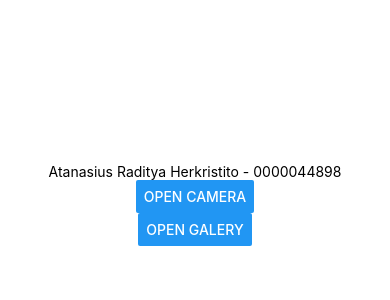
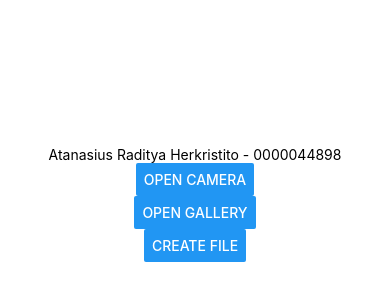
Before and after one commit to BANGATA/cross-platform, a React Native app: screen / in a window 390 px wide. Shown: the part 218-518 px from the top of the page. Built offline with nearby package versions, Linux system fonts and the light colour scheme.

Commit message:
feat: react native fs

```diff
--- a/App.js
+++ b/App.js
@@ -9,7 +9,7 @@ import {
   Image,
 } from "react-native";
 import { launchCamera, launchImageLibrary } from "react-native-image-picker";
-
+const RNFS = require("react-native-fs");
 export default function App() {
   const [uri, setUri] = useState("");
   const openImagePicker = () => {
@@ -59,6 +59,16 @@ export default function App() {
     }
   };
 
+  const saveImage = async (uri, file_name) => {
+    const destPath = `${RNFS.PicturesDirectoryPath}/${file_name}`;
+    try {
+      await RNFS.copyFile(uri, destPath);
+      console.log("Success", "Image saved to gallery");
+    } catch (error) {
+      console.log("Error saving image:", error);
+    }
+  };
+
   const handleResponse = (response) => {
     if (response.didCancel) {
       console.log("User cancelled image picker");
@@ -66,10 +76,23 @@ export default function App() {
       console.log("Image picker error: ", response.error);
     } else if (response.assets && response.assets.length > 0) {
       const imageUri = response.assets[0].uri;
+      const imageName = response.assets[0].fileName;
+      saveImage(imageUri, imageName);
       setUri(imageUri);
     } else {
       console.log("No assets found in the response");
     }
+  };
+
+  const saveFile = async () => {
+    const path = RNFS.DownloadDirectoryPath + "/test.txt";
+    RNFS.writeFile(path, "Lorem ipsum dolor sit amet", "utf8")
+      .then((res) => {
+        console.log("Success create file. Check your download folder");
+      })
+      .catch((err) => {
+        console.error(err);
+      });
   };
 
   return (
@@ -85,7 +108,8 @@ export default function App() {
           }
         }}
       />
-      <Button title="Open Galery" onPress={openImagePicker} />
+      <Button title="Open Gallery" onPress={openImagePicker} />
+      <Button title="Create File" onPress={saveFile} />
       {uri && (
         <Image source={{ uri: uri }} style={{ width: 200, height: 200 }} />
       )}
--- a/package.json
+++ b/package.json
@@ -13,12 +13,13 @@
     "expo-camera": "~15.0.14",
     "expo-media-library": "~16.0.4",
     "expo-status-bar": "~1.12.1",
+    "expo-system-ui": "~3.0.7",
     "react": "18.2.0",
     "react-dom": "18.2.0",
     "react-native": "0.74.5",
+    "react-native-fs": "^2.20.0",
     "react-native-image-picker": "^7.1.2",
-    "react-native-web": "~0.19.10",
-    "expo-system-ui": "~3.0.7"
+    "react-native-web": "~0.19.10"
   },
   "devDependencies": {
     "@babel/core": "^7.20.0"
```
Also changed, not shown: 1 other file (tests, documents, lock files or other folders).
